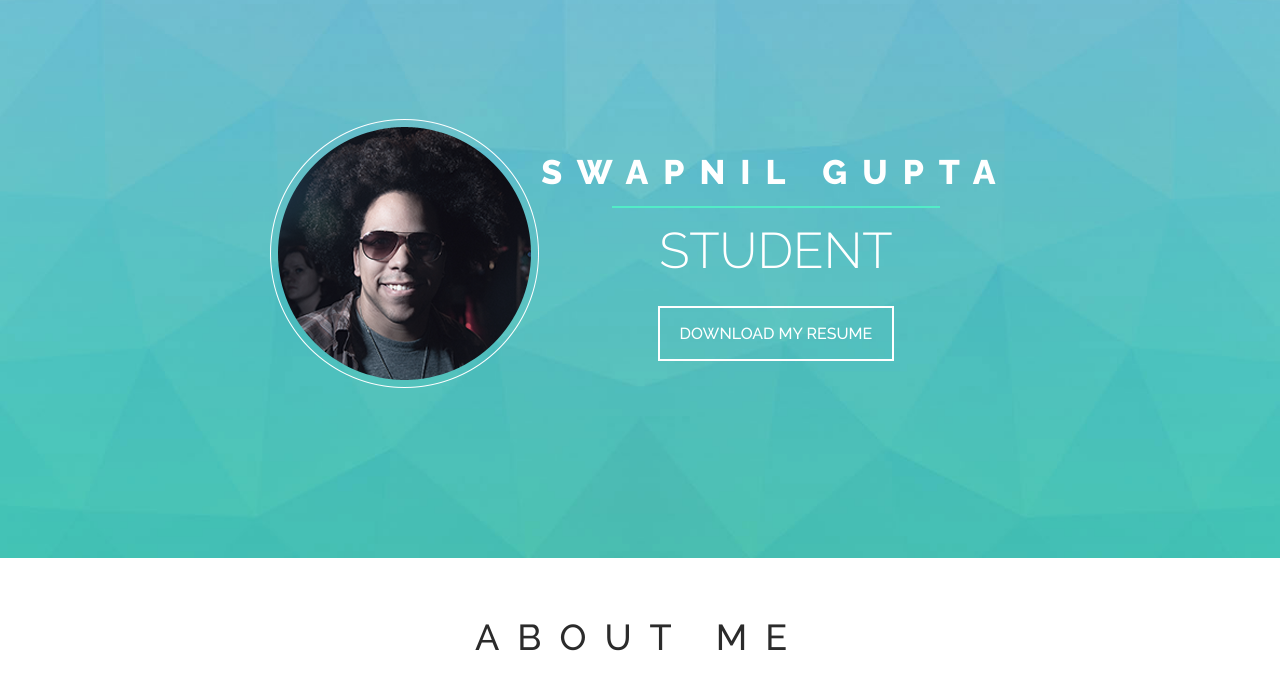
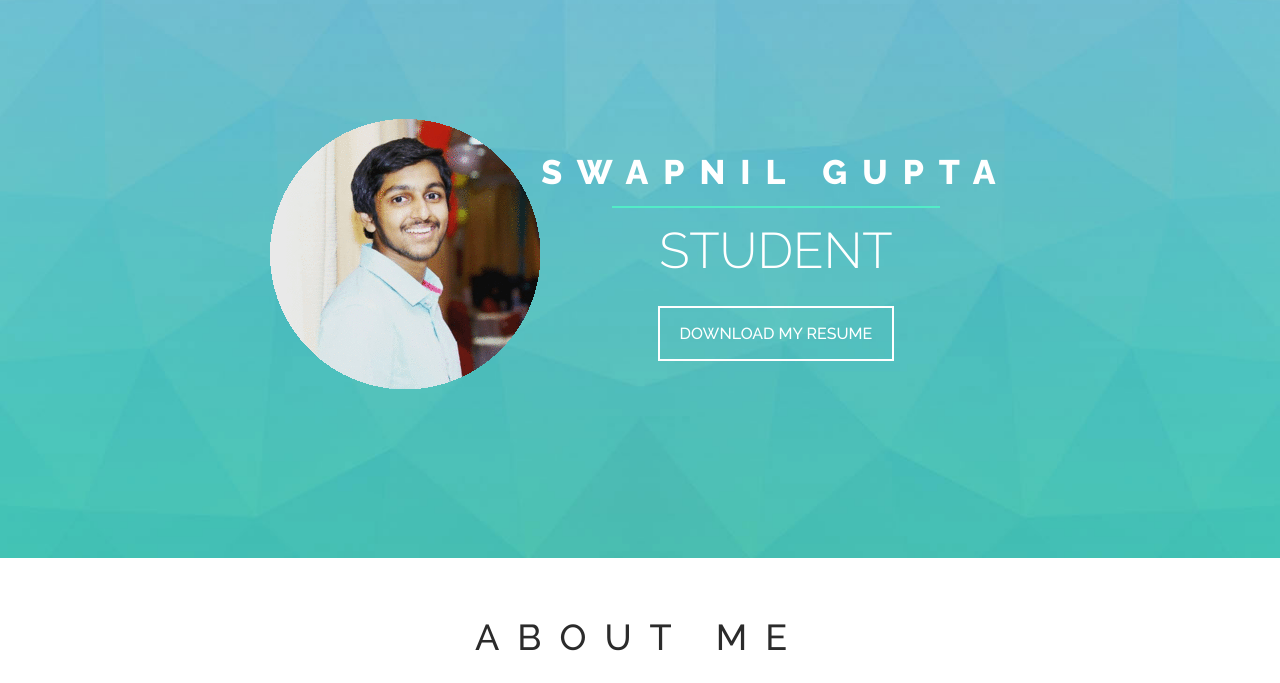
Before and after one commit to 500swapnil/500swapnil.github.io, a plain HTML site: page index.html in a window 1280 px wide. Shown: the part 101-784 px from the top of the page. Drawn offline with Linux system fonts and the light colour scheme.

Commit message:
Initital commit

```diff
--- a/index.html
+++ b/index.html
@@ -1,13 +1,7 @@
-<!--
-Author: W3layouts
-Author URL: http://w3layouts.com
-License: Creative Commons Attribution 3.0 Unported
-License URL: http://creativecommons.org/licenses/by/3.0/
--->
 <!DOCTYPE html>
 <html>
 <head>
-	<title>Kong a Personal Portfolio Flat Bootstrap Responsive Website Template | Home :: w3layouts</title>
+	<title>Swapnil</title>
 	<!--fonts-->
 		<link href='http://fonts.googleapis.com/css?family=Raleway:400,100,200,300,500,600,700,800,900' rel='stylesheet' type='text/css'>
 		<link href='http://fonts.googleapis.com/css?family=Lato:100,300,400,700,900,100italic,300italic,400italic,700italic,900italic' rel='stylesheet' type='text/css'>
@@ -102,7 +96,7 @@ License URL: http://creativecommons.org/licenses/by/3.0/
 		</div>
 		<div class="banner-info">
 			<div class="banner-left">
-				<img src="images/1.png" alt=""/>
+				<img src="images/final.png" alt=""/>
 			</div>
 			<div class="banner-right">
 				<h1>SWAPNIL GUPTA</h1>
```
Also changed, not shown: images/1.jpg (added), images/final.png (added).
